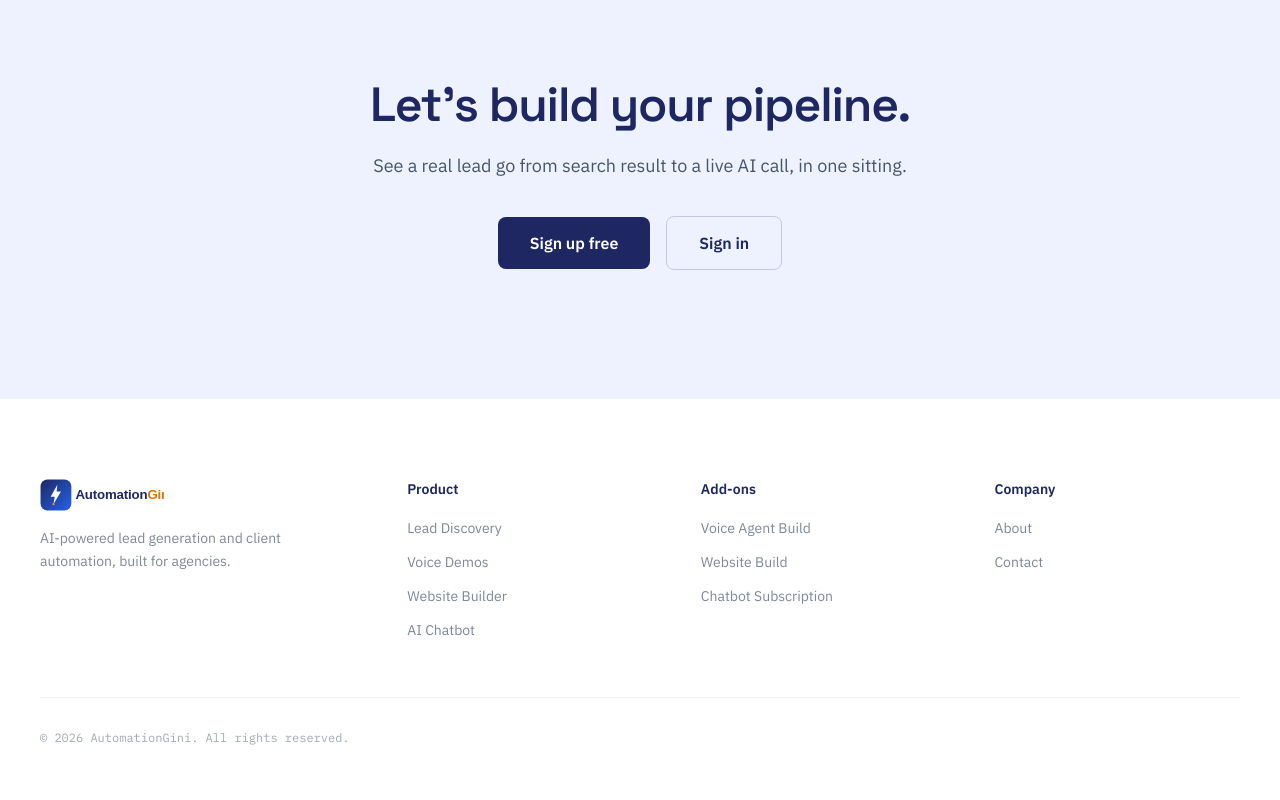
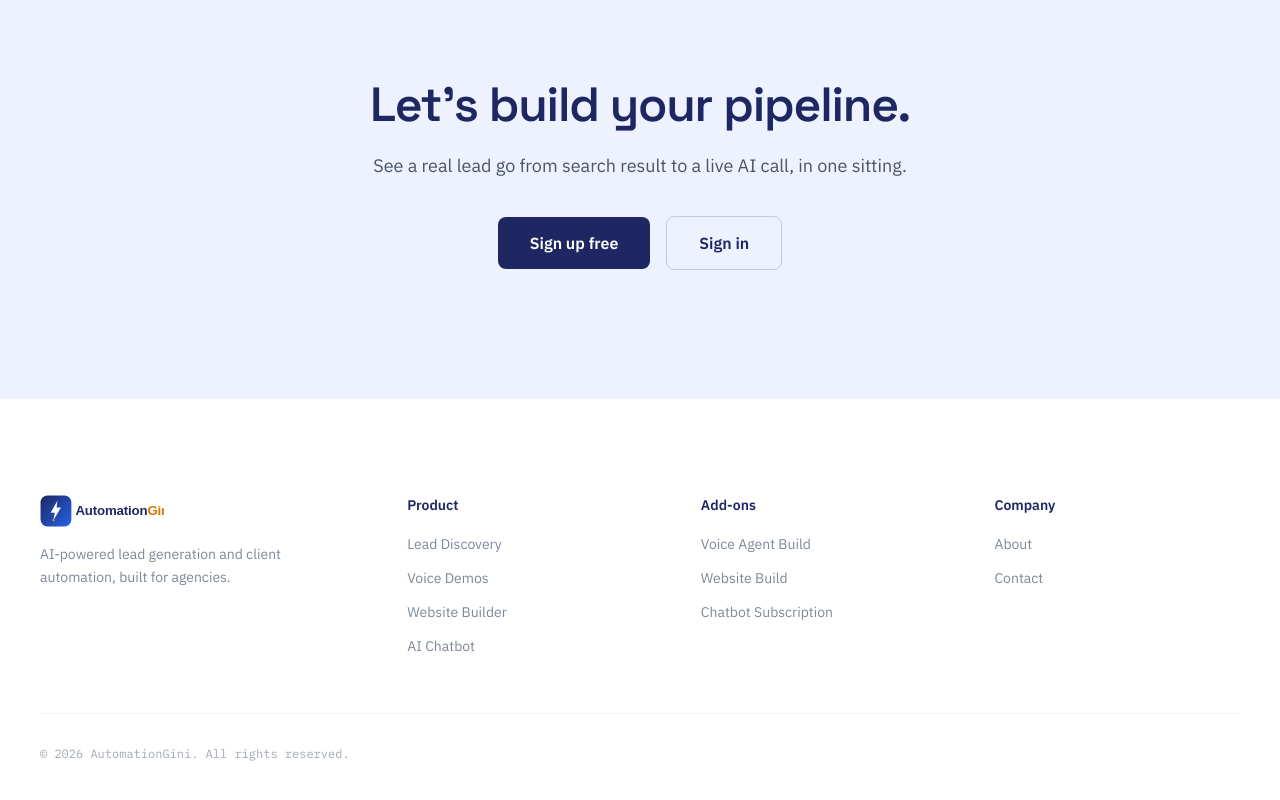
Before and after one commit to Nabeel-Usmani/automationgini-website, a React (Vite) app: page / in a window 1280 px wide. Shown: the part 5796-6596 px from the top of the page. Built offline with nearby package versions, Linux system fonts and the light colour scheme.

Commit message:
Update Footer.jsx

```diff
--- a/src/components/Footer.jsx
+++ b/src/components/Footer.jsx
@@ -17,7 +17,7 @@ const columns = [
 
 export default function Footer() {
   return (
-    <footer className="bg-white pt-20 pb-10 border-t border-navy/[0.06]">
+    <footer className="bg-white pt-24 pb-10 border-t border-navy/[0.06]">
       <div className="max-w-7xl mx-auto px-6 lg:px-10">
         <div className="grid md:grid-cols-[1.3fr_repeat(3,1fr)] gap-12 pb-14 border-b border-navy/[0.06]">
           <div>
```
